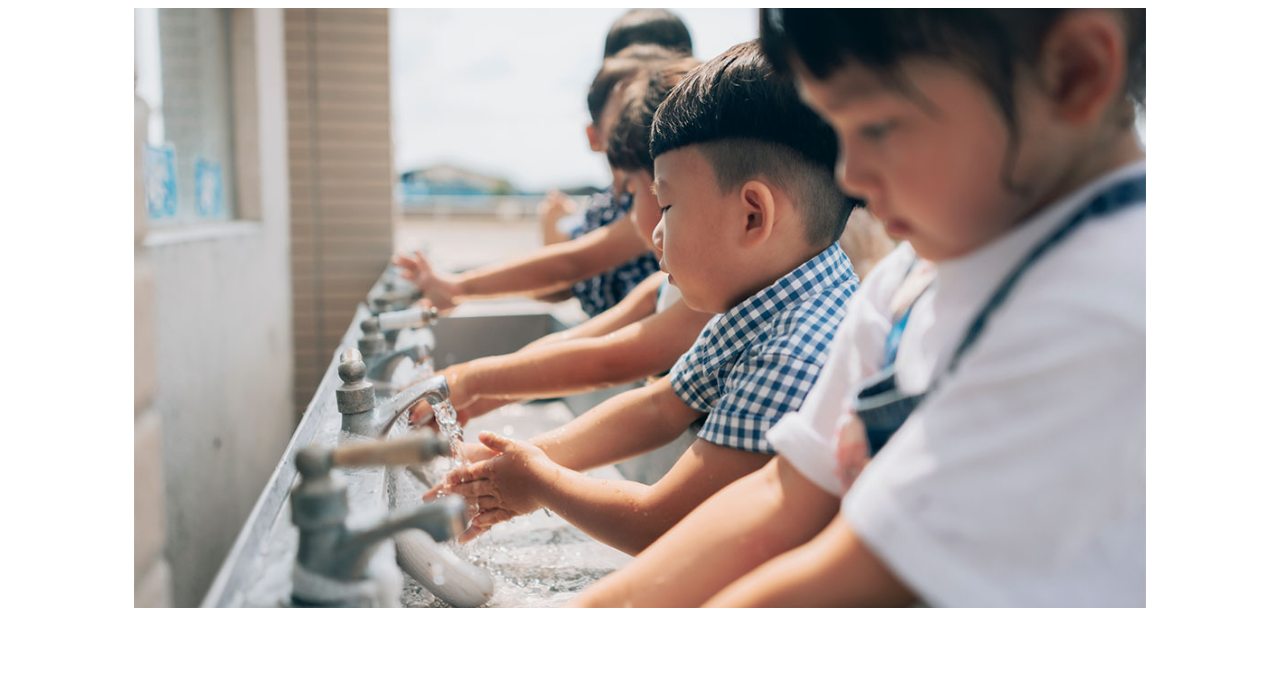
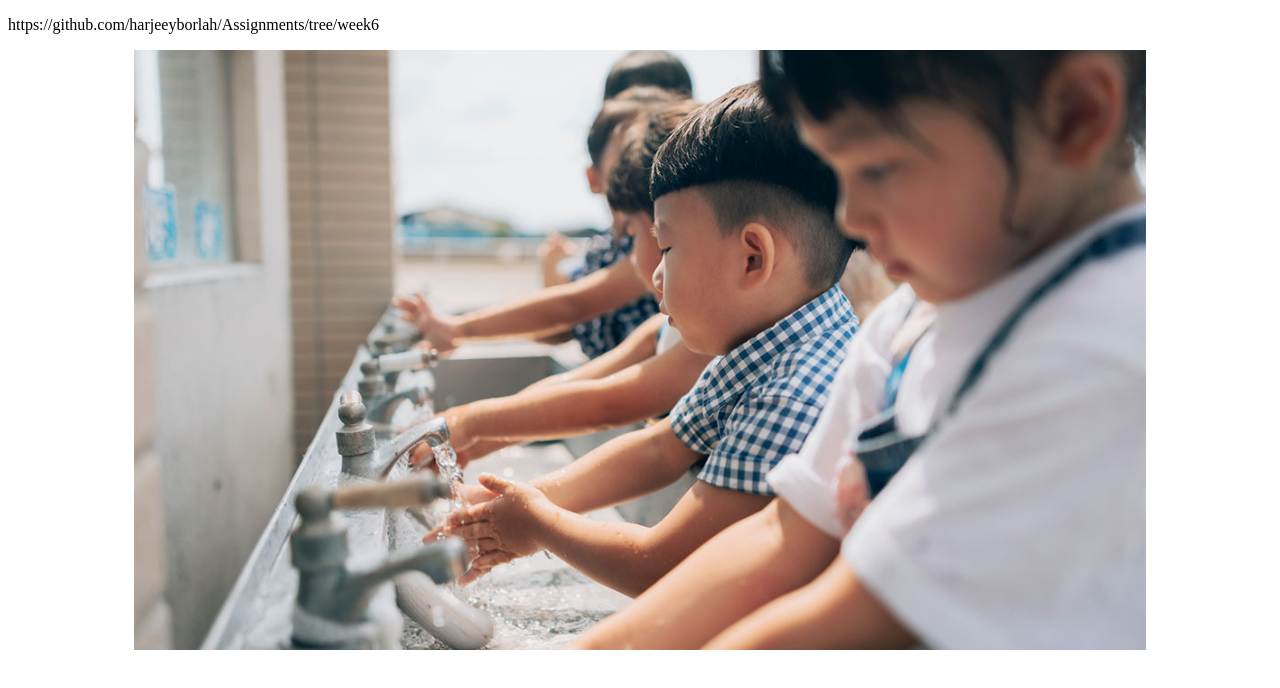
Before and after one commit to harjeeyborlah/Assignments, a plain HTML site: page index.html in a window 1280 px wide. Drawn offline with Linux system fonts and the light colour scheme.

Commit message:
Inserted link

```diff
--- a/index.html
+++ b/index.html
@@ -8,6 +8,7 @@
     <link rel="stylesheet" href="slideshow.css">
 </head>
 <body>
+   <p>https://github.com/harjeeyborlah/Assignments/tree/week6</p>
     <div class="carousel">
         <button class="carousel_button carousel_button--left" onclick="setSlides(-1)">
             <img src="left-chevron-svgrepo-com.svg" alt="">
```
